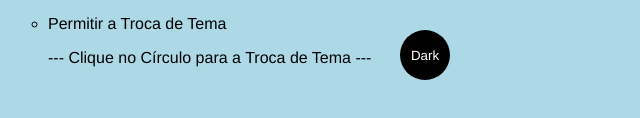
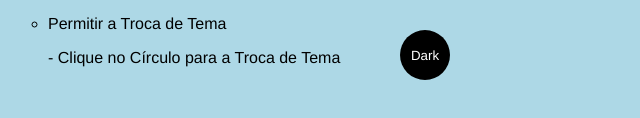
Before and after one commit to jucastilho/Site-Simples, a plain HTML site: page index.html in a window 1280 px wide. Shown: the part 160-278 px from the top of the page, 0-640 px from the left. Drawn offline with Linux system fonts and the light colour scheme.

Commit message:
Fix HTML structure and formatting

```diff
--- a/index.html
+++ b/index.html
@@ -13,7 +13,7 @@
         <li class="list">Adicionar Temas Escuro e Claro</li>
         <br>
         <li>Permitir a Troca de Tema</li>
-        <p> --- Clique no Círculo para a Troca de Tema ---</p>
+        <p> - Clique no Círculo para a Troca de Tema</p>
     </ul>
     <div>
         <button class="btn">Dark</button>
```
